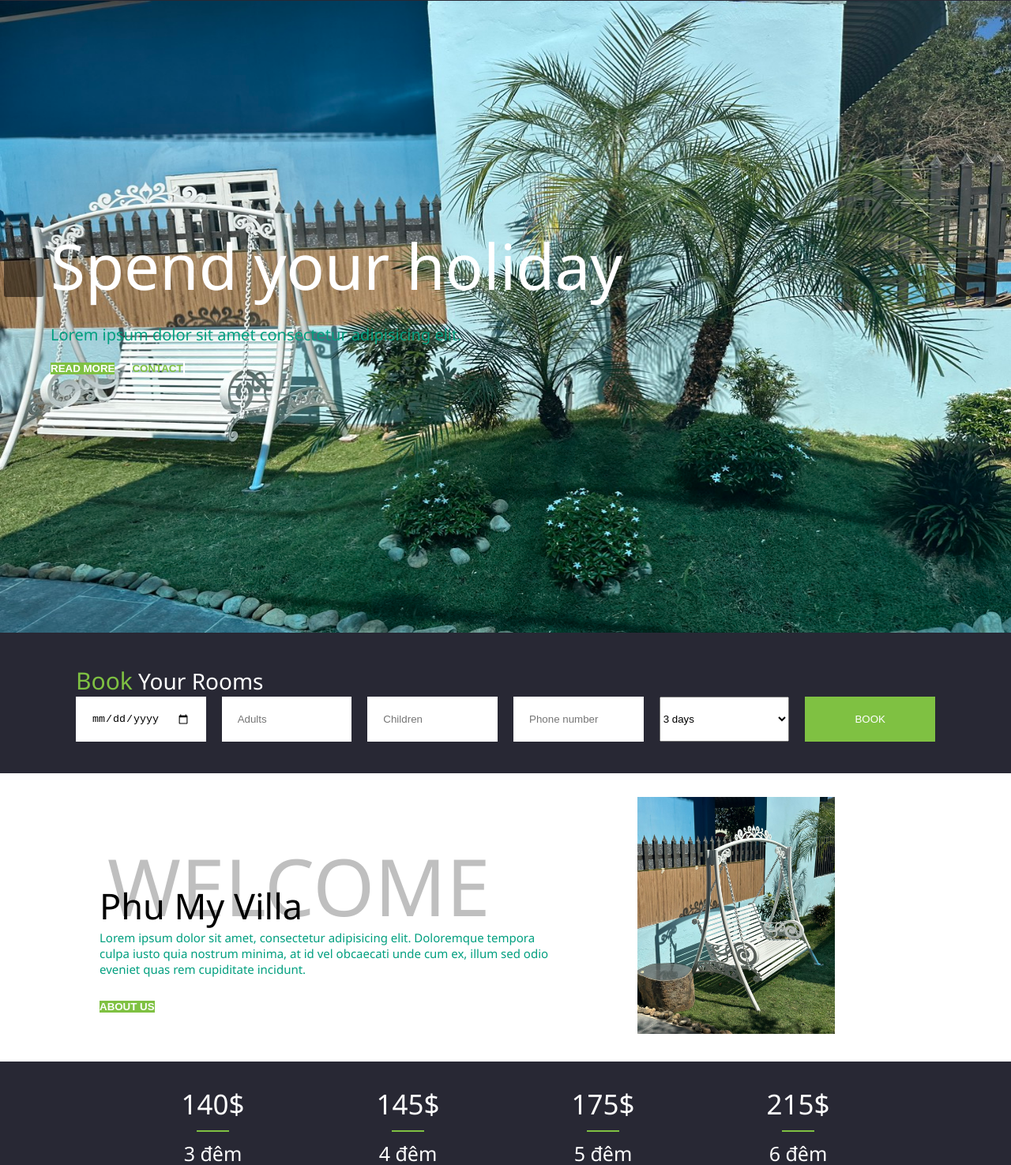
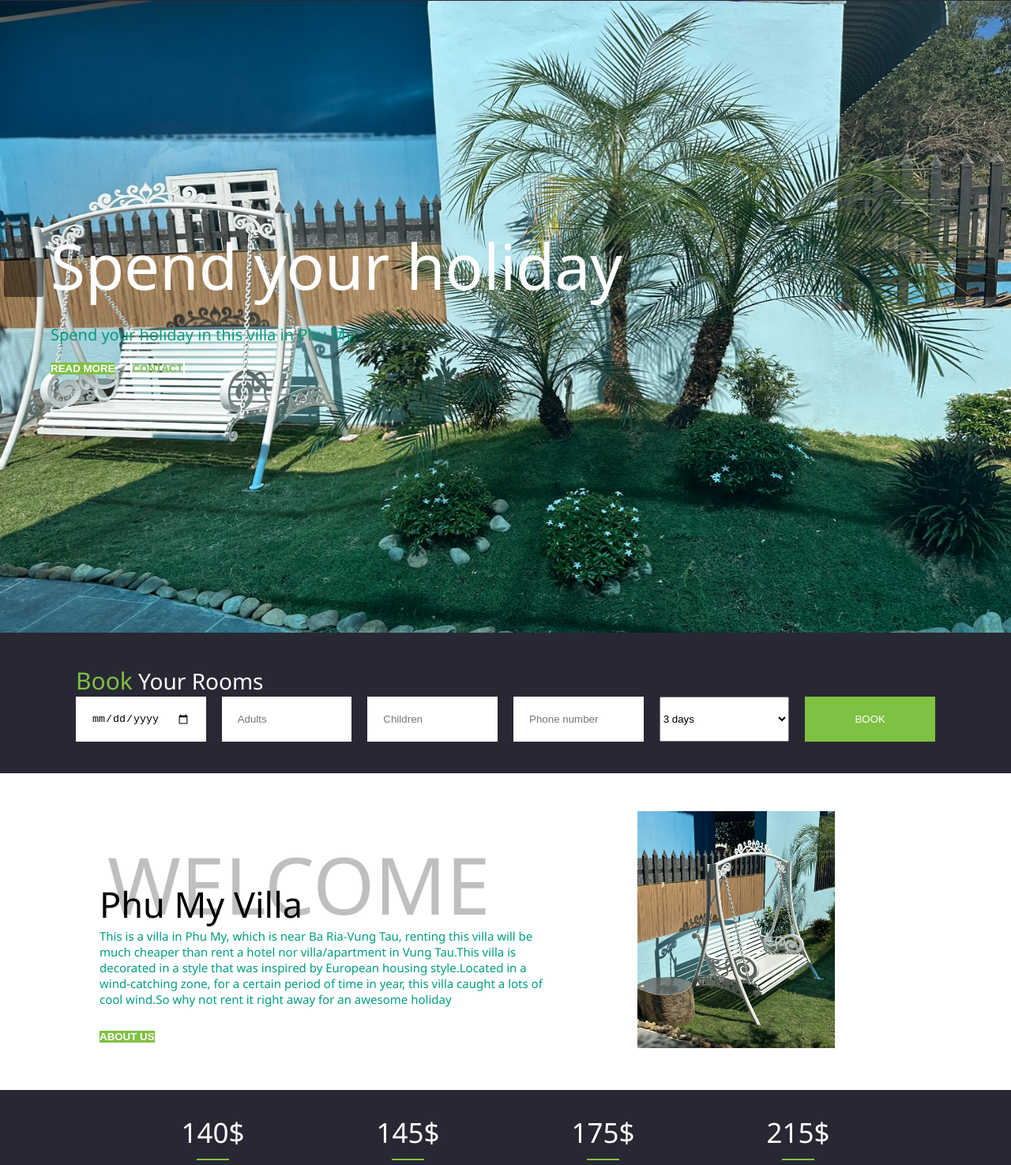
Before and after one commit to Aspark-a/Booking-resort, a plain HTML site: page index.html in a window 1280 px wide. Shown: the part 69-1544 px from the top of the page at 79% size. Drawn offline with nearby package versions, Linux system fonts and the light colour scheme.

Commit message:
Fixing web

```diff
--- a/index.html
+++ b/index.html
@@ -47,7 +47,7 @@
             <img src="./asset/resort.png" alt="" />
             <div class="text">
               <h1>Spend your holiday</h1>
-              <p>Lorem ipsum dolor sit amet consectetur adipisicing elit.</p>
+              <p>Spend your holiday in this villa in Phu My.</p>
               <div class="flex">
                 <button class="primary-btn">READ MORE</button>
                 <button class="secondary-btn">CONTACT</button>
@@ -58,7 +58,7 @@
             <img src="./asset/resort2.png" alt="" />
             <div class="text">
               <h1>Spend your holiday</h1>
-              <p>Lorem ipsum dolor sit amet consectetur adipisicing elit.</p>
+              <p>Spend your holiday in this villa in Phu My.</p>
               <div class="flex">
                 <button class="primary-btn">READ MORE</button>
                 <button class="secondary-btn">CONTACT</button>
@@ -69,7 +69,7 @@
             <img src="./asset/resort3.png" alt="" />
             <div class="text">
               <h1>Spend your holiday</h1>
-              <p>Lorem ipsum dolor sit amet consectetur adipisicing elit.</p>
+              <p>Spend your holiday in this villa in Phu My.</p>
               <div class="flex">
                 <button class="primary-btn">READ MORE</button>
                 <button class="secondary-btn">CONTACT</button>
@@ -148,9 +148,12 @@
             <h2>Phu My Villa</h2>
           </div>
           <p>
-            Lorem ipsum dolor sit amet, consectetur adipisicing elit. Doloremque
-            tempora culpa iusto quia nostrum minima, at id vel obcaecati unde
-            cum ex, illum sed odio eveniet quas rem cupiditate incidunt.
+            This is a villa in Phu My, which is near Ba Ria-Vung Tau, renting
+            this villa will be much cheaper than rent a hotel nor
+            villa/apartment in Vung Tau.This villa is decorated in a style that
+            was inspired by European housing style.Located in a wind-catching
+            zone, for a certain period of time in year, this villa caught a lots
+            of cool wind.So why not rent it right away for an awesome holiday
           </p>
           <button class="primary-btn">ABOUT US</button>
         </div>
```
Also changed, not shown: css/history.css (+23 -0 lines).
